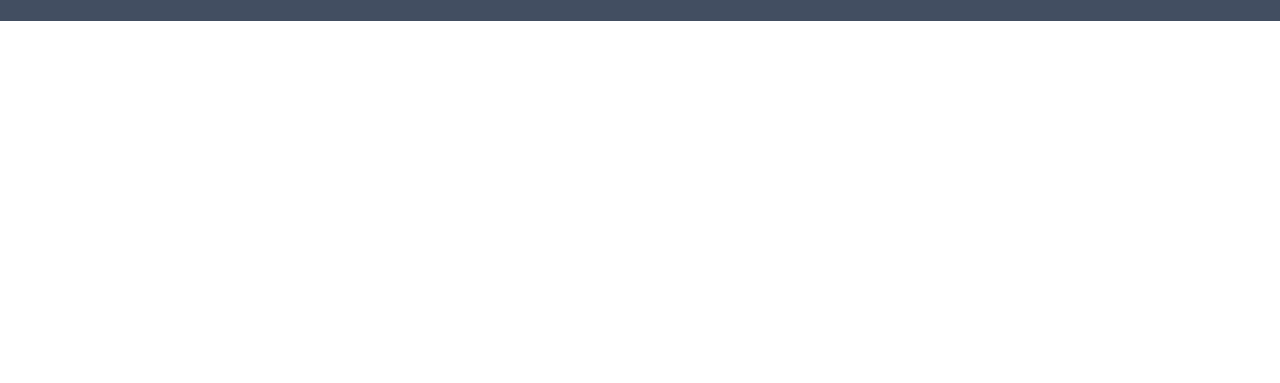
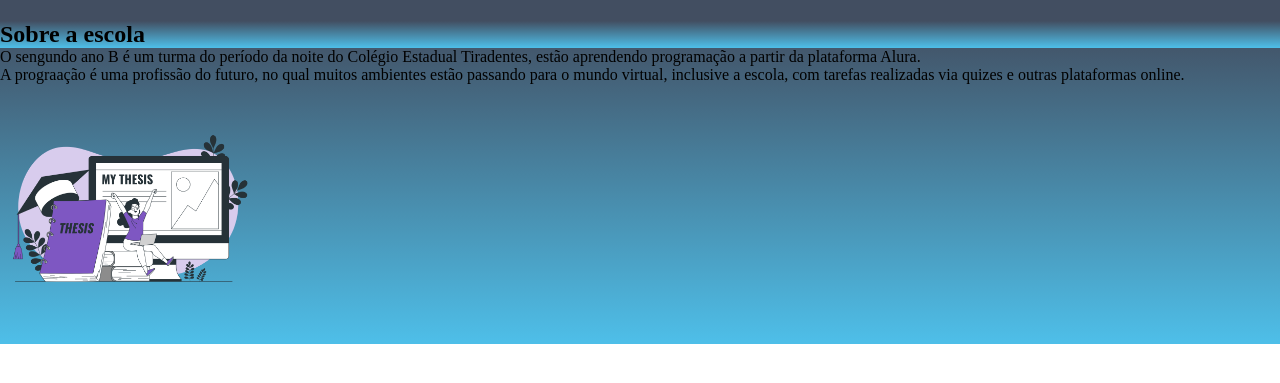
Before and after one commit to leticiaclementino11/site-turma-criativa, a plain HTML site: page index.html in a window 1280 px wide. Shown: the part 71-454 px from the top of the page. Drawn offline with Linux system fonts and the light colour scheme.

Commit message:
Add files via upload

```diff
--- a/index.html
+++ b/index.html
@@ -15,6 +15,12 @@
             <li class="cabecalho-lista-item">Estudante</li>
         </ul>
     </header>
+<section class="escola">
+    <h2 class="escola titulo">Sobre a escola</h2>
+    <p class="escola-texto-um">O sengundo ano B é um turma do período da noite do Colégio Estadual Tiradentes, estão aprendendo programação a partir da plataforma Alura.</p>
+    <p class="escola-texto-dois">A prograação é uma profissão do futuro, no qual muitos ambientes estão passando para o mundo virtual, inclusive a escola, com tarefas realizadas via quizes e outras plataformas online.</p>
+    <img class="escola-imagem" src="Thesis-bro.png" alt="estudante com livros e quadro">
 
+</section>
 </body>
 </html>
--- a/style.css
+++ b/style.css
@@ -19,3 +19,10 @@ padding: 24px 0 ;
 margin: 0 16px;
 font-size: 24px;
 }
+.escola-imagem{
+    width: 20%;
+}
+
+.escola{
+    background-image: linear-gradient(#424e61,#4ebfe9);
+}
```
Also changed, not shown: Thesis-bro.png (added).
